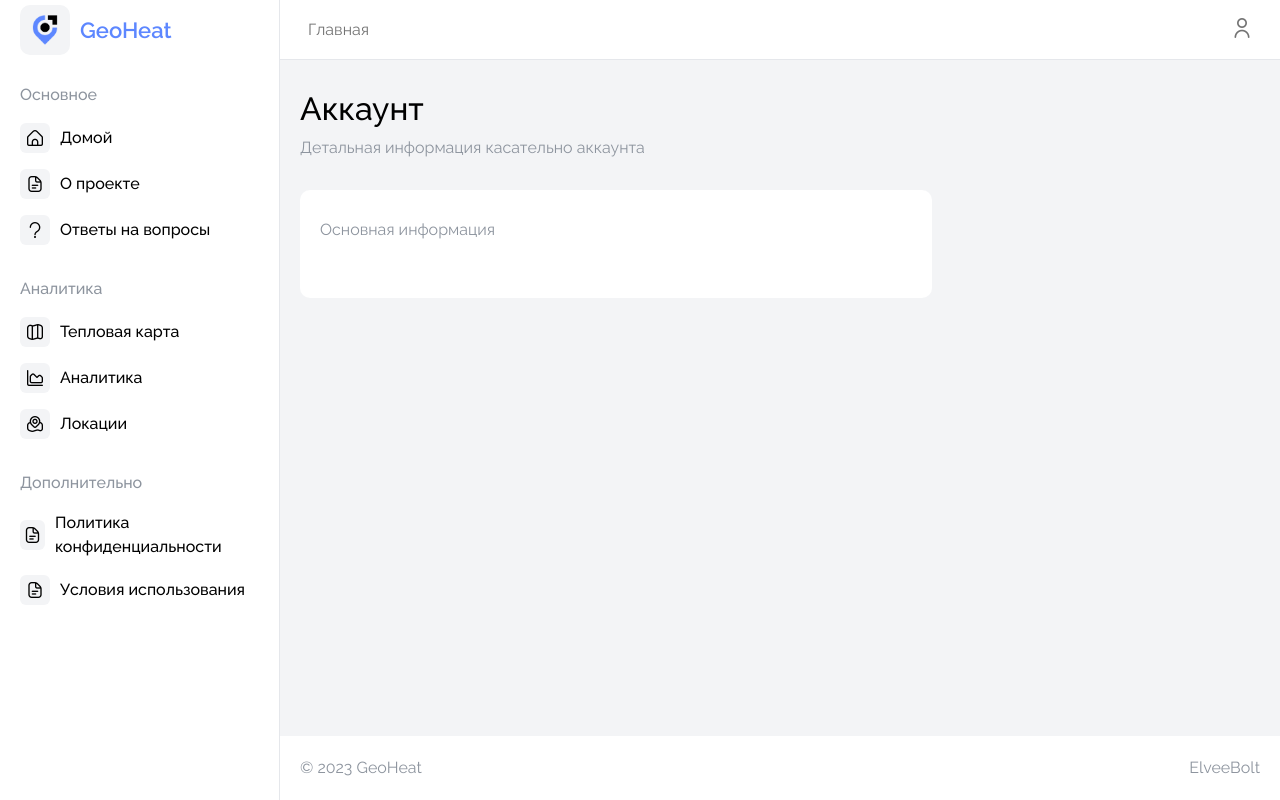
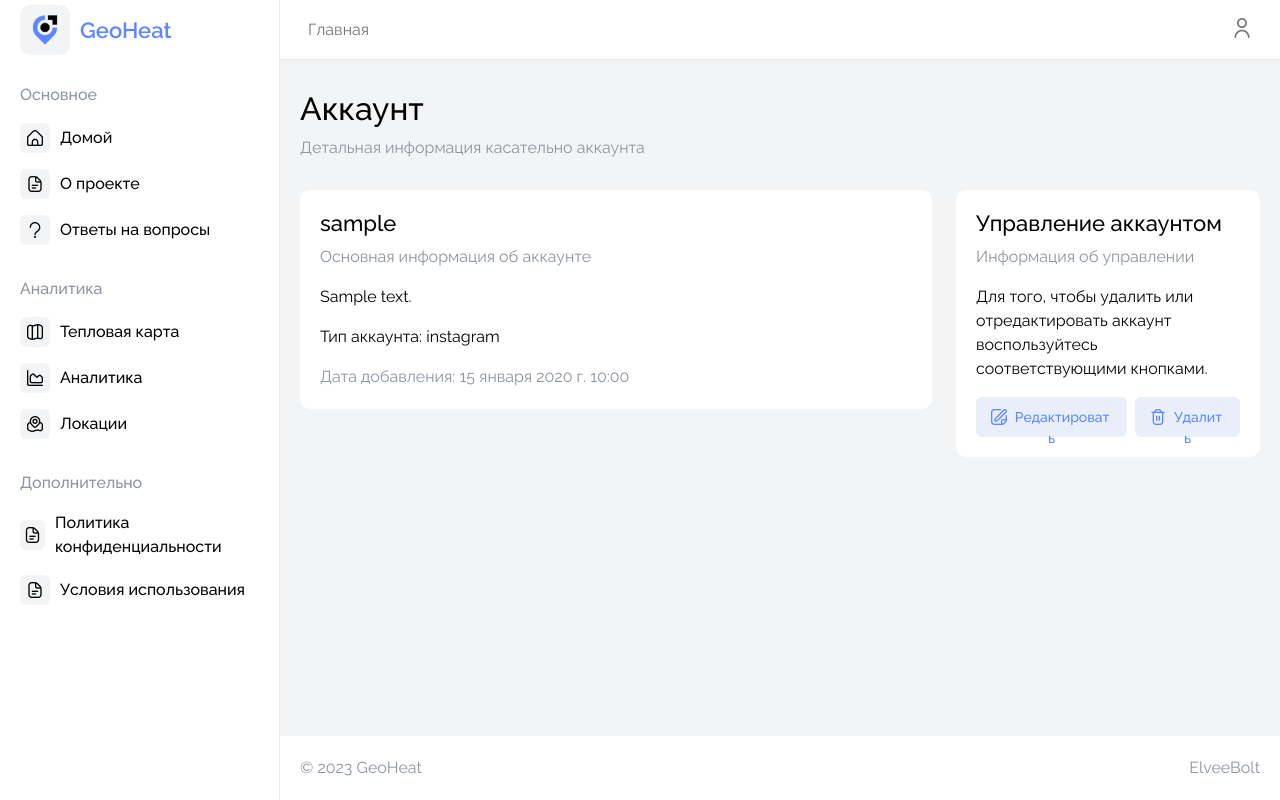
Before and after one commit to ElveeBolt/geoheat, a Django app: page /user/accounts/1 in a window 1280 px wide. Run offline with Django 4.2, Linux system fonts and the light colour scheme; a user stored in the database is signed in; tables that the repository leaves empty hold one stand-in row (values such as "Sample post"); some libraries are stand-ins or nearby versions.

Commit message:
Edited Account page

```diff
--- a/templates/user/account.html
+++ b/templates/user/account.html
@@ -11,14 +11,43 @@
     <div class="row">
         <div class="col-8">
             <div class="card mb-3">
-                <div class="card-heading">
-                    <h2>{{ marker.title }}</h2>
-                    <div class="subtitle text-muted">Основная информация</div>
+                <div class="card-heading card-heading-with-button mb-3">
+                    <h2>{{ account.login }}</h2>
+                    <div class="subtitle text-muted">Основная информация об аккаунте</div>
                 </div>
-                <div class="mb-3">{{ marker.description }}</div>
-                <div class="text-muted">{{ marker.date_publish }}</div>
+                <div class="mb-3">{{ account.comment }}</div>
+                <div class="mb-3">Тип аккаунта: {{ account.get_network_display }}</div>
+                <div class="text-muted">Дата добавления: {{ account.date_publish }}</div>
+            </div>
+        </div>
+        <div class="col-4">
+            <div class="card mb-3">
+                <div class="card-heading mb-3">
+                    <h2>Управление аккаунтом</h2>
+                    <div class="subtitle text-muted">Информация об управлении</div>
+                </div>
+                <div class="mb-3">
+                    Для того, чтобы удалить или отредактировать аккаунт воспользуйтесь соответствующими кнопками.
+                </div>
+                <div class="d-flex">
+                     <a href="{% url 'account_edit' pk=account.id %}" class="btn btn-with-icon"><i class="fi fi-rr-edit"></i>Редактировать</a>
+                    <button type="button" class="btn btn-with-icon btn-delete-modal ms-2" data-bs-toggle="modal" data-bs-target="#delete-modal" data-url="{% url 'account_delete' pk=account.id %}" data-title="{{ account.login }}"><i class="fi fi-rr-trash"></i>Удалить</button>
+                </div>
             </div>
         </div>
     </div>
 </div>
+{% include 'include/modal.html' %}
 {% endblock content %}
+
+{% block scripts %}
+<script>
+$(".btn-delete-modal").click(function () {
+    var url = $(this).attr('data-url');
+    var title = $(this).attr('data-title');
+
+    $('#delete-label').text(title);
+    $('.modal form').attr('action', url);
+});
+</script>
+{% endblock %}
```
